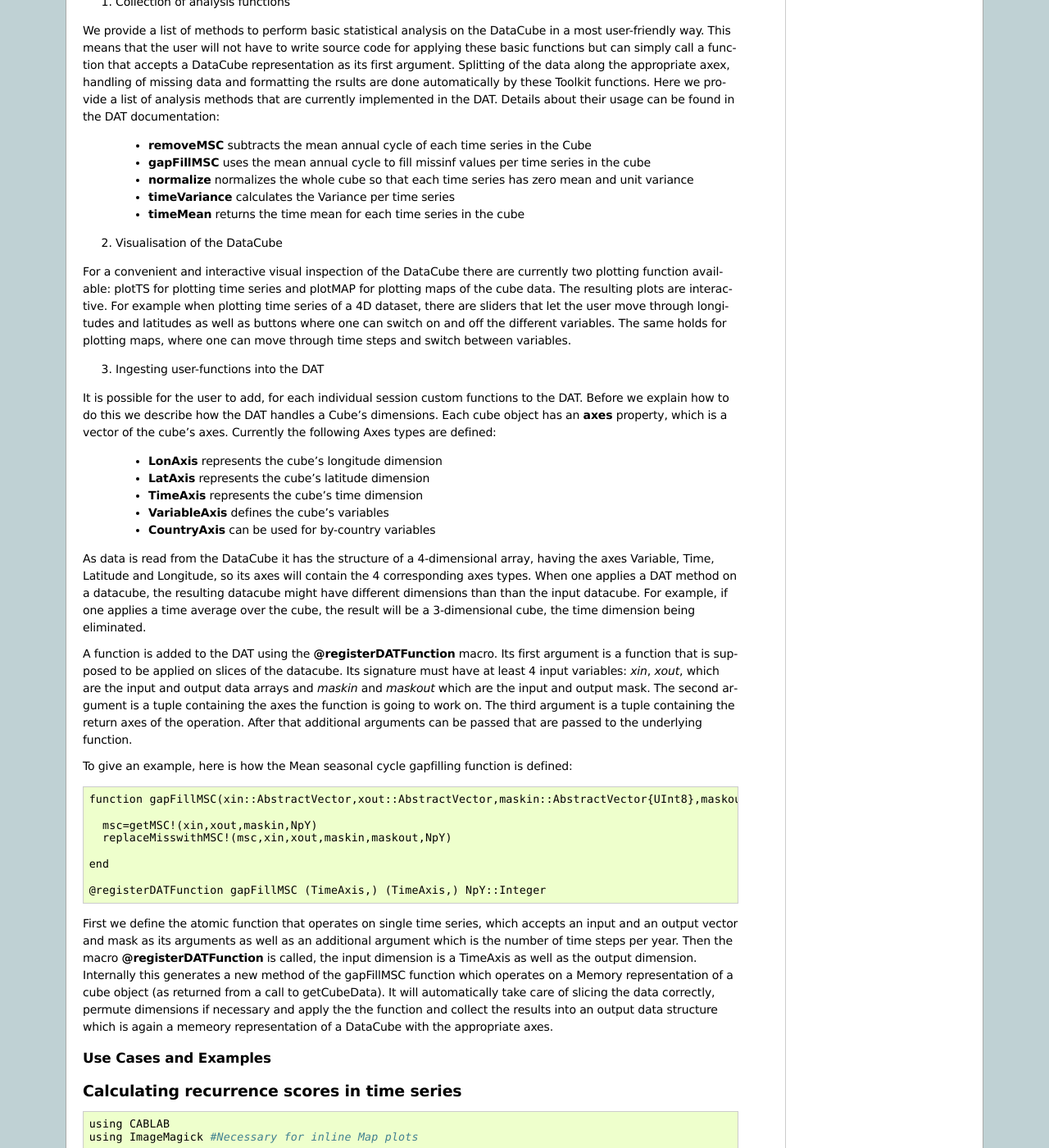
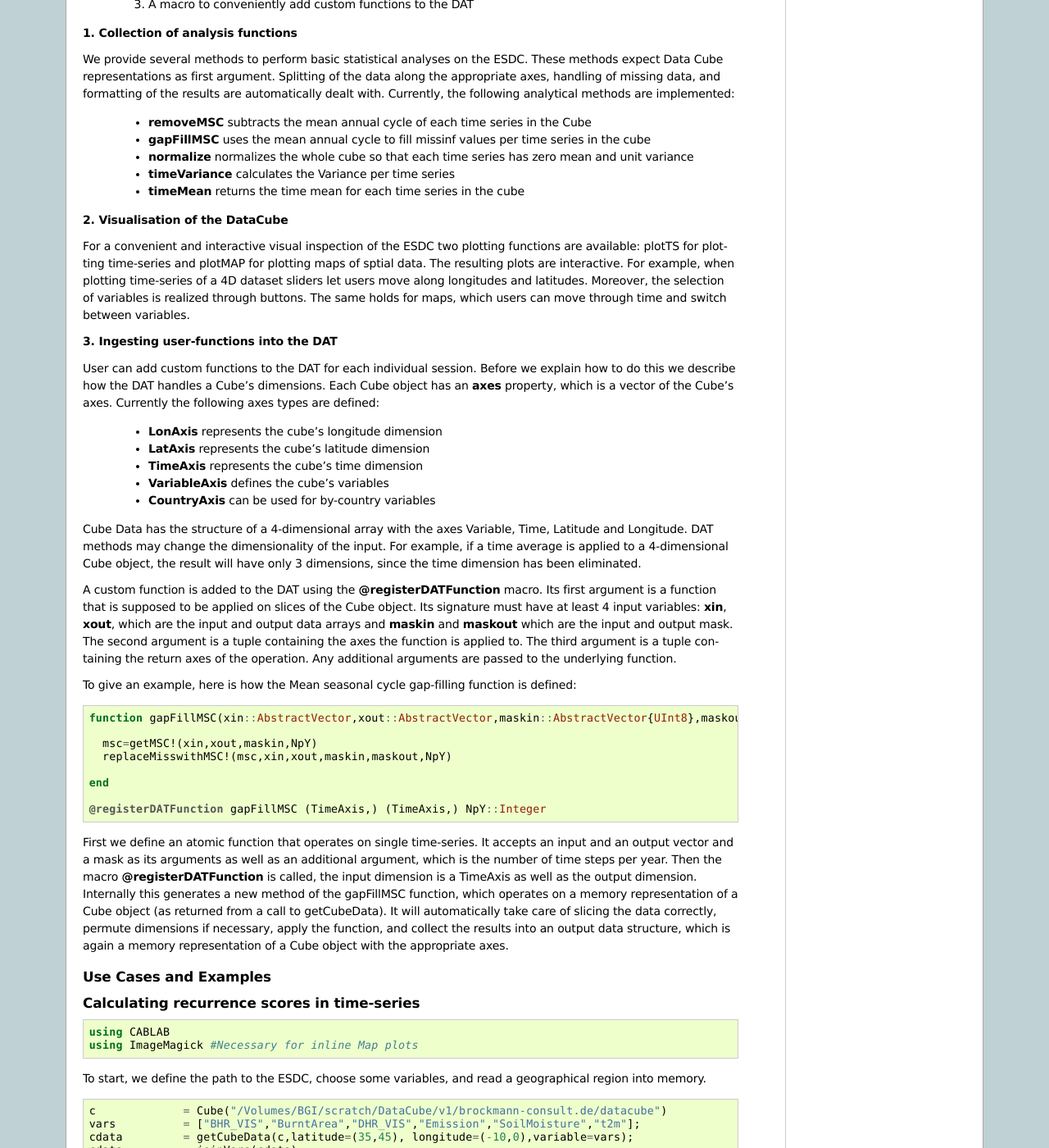
Before and after one commit to esa-esdl/esdl-core, a Sphinx documentation site: the page built from doc/cube_usage.rst, in a window 1280 px wide and 1400 px high, scrolled down 7176 px. Shown: the whole window at 82% size. Built offline with Sphinx 7.4.7, drawn with Linux system fonts in a browser that asks for light colours; some of the changed text lies outside the part shown.

Commit message:
Revised DAT part

```diff
--- a/doc/cube_usage.rst
+++ b/doc/cube_usage.rst
@@ -339,25 +339,31 @@ After successful opening the ESDC, chunks of data or the entire data set can be
 to retrieve different kind of subsets of the ESDC using the Data Access API in Python. The corresponding API for Julia is
 very similar and illustrated in the `Data Analytics Toolkit <cube_usage.html#data-analytics-toolkit>`_ section.
 
+
 **Get the cube's data**
 
+The get() method expects up to four arguments:
 
-get(variable=None, time=None, latitude=None, longitude=None)
+.. parsed-literal::
+    get(variable=None, time=None, latitude=None, longitude=None)
 
-**variable** an variable index or name or an iterable returning multiple
+with
+
+*variable:* a variable index or name or an iterable returning multiple
 of these (var1, var2, ...
 
-**time:** a single datetime.datetime object or a 2-element iterable
+*time:* a single datetime.datetime object or a 2-element iterable
 (time\_start, time\_end)
 
-**latitude:** a single latitude value or a 2-element iterable
+*latitude:* a single latitude value or a 2-element iterable
 (latitude\_start, latitude\_end)
 
-**longitude:** a single longitude value or a 2-element iterable
+*longitude:* a single longitude value or a 2-element iterable
 (longitude\_start, longitude\_end)
 
-**return:** a dictionary mapping variable names --> data arrays of
+*return:* a dictionary mapping variable names --> data arrays of
 dimension (time, latitude, longitude)
+
 
 **Getting a chunk of 1 variable, all available time steps, and 40 x 40 spatial grid points:**
 
@@ -421,22 +427,25 @@ Data Analytics Toolkit
 ----------------------
 
 In addition to the Data Access API which enables the user to conveniently read data from the file, we provide a Data Analytics Toolkit (DAT) to facilitate analysis and
-visualization of the Data Cube. The DAT is hosted on Github and is developed in close interaction with the scientific community. The CABLAB-consortium is leading and directly
-involved in the development of a toolkit for Python and the Julia programming language (https://github.com/CAB-LAB/CABLAB.jl).
+visualization of the ESDC. The DAT is hosted in `CABLAB's github repositiry <https://github.com/CAB-LAB/CABLAB.jl>`_ and is developed in close interaction with the scientific community.
+The CABLAB team is leading the development of the DAT for Python and Julia.
 
 
 Julia implementation of the DAT
 -------------------------------
 
-The current implementation of the Julia Data Anaytics toolkit consists mainly of 3 parts:
+The current implementation of the Julia Data Analytics toolkit consists of 3 parts:
 
-  1. A collection of time series and spatial analysis functions, that are easily applicable to data imported from the Data Cube.
-  2. Functions for visualizing time series and spatial maps of Cube Data.
-  3. A macro that lets a user add custom functions to the Toolkit
+  1. A collection of time-series and spatial analysis functions
+  2. Functions for visualizing time-series and spatial maps
+  3. A macro to conveniently add custom functions to the DAT
 
-1. Collection of analysis functions
+**1. Collection of analysis functions**
 
-We provide a list of methods to perform basic statistical analysis on the DataCube in a most user-friendly way. This means that the user will not have to write source code for applying these basic functions but can simply call a function that accepts a DataCube representation as its first argument. Splitting of the data along the appropriate axex, handling of missing data and formatting the rsults are done automatically  by these Toolkit functions. Here we provide a list of analysis methods that are currently implemented in the DAT. Details about their usage can be found in the DAT documentation:
+We provide several methods to perform basic statistical analyses on the ESDC.
+These methods expect Data Cube representations as first argument.
+Splitting of the data along the appropriate axes, handling of missing data, and formatting of the results
+are automatically dealt with. Currently, the following analytical methods are implemented:
 
   - **removeMSC** subtracts the mean annual cycle of each time series in the Cube
   - **gapFillMSC** uses the mean annual cycle to fill missinf values per time series in the cube
@@ -444,14 +453,20 @@ We provide a list of methods to perform basic statistical analysis on the DataCu
   - **timeVariance** calculates the Variance per time series
   - **timeMean** returns the time mean for each time series in the cube
 
-2. Visualisation of the DataCube
+**2. Visualisation of the DataCube**
 
-For a convenient and interactive visual inspection of the DataCube there are currently two plotting function available: plotTS for plotting time series and plotMAP for plotting maps of the cube data. The resulting plots are interactive. For example when plotting time series of a 4D dataset, there are sliders that let the user move through longitudes and latitudes as well as buttons where one can switch on and off the different variables. The same holds for plotting maps, where one can move through time steps and switch between variables.
+For a convenient and interactive visual inspection of the ESDC two plotting functions are available:
+plotTS for plotting time-series and plotMAP for plotting maps of sptial data.
+The resulting plots are interactive. For example, when plotting time-series of a 4D dataset
+sliders let users move along longitudes and latitudes. Moreover, the selection of variables is realized through buttons.
+The same holds for maps, which users can move through time and switch between variables.
 
-3. Ingesting user-functions into the DAT
+**3. Ingesting user-functions into the DAT**
 
-It is possible for the user to add, for each individual session custom functions to the DAT. Before we explain how to do this we describe how the DAT handles a Cube's dimensions.
-Each cube object has an **axes** property, which is a vector of the cube's axes. Currently the following Axes types are defined:
+User can add custom functions to the DAT for each individual session.
+Before we explain how to do this we describe how the DAT handles a Cube's dimensions.
+Each Cube object has an **axes** property, which is a vector of the Cube's axes.
+Currently the following axes types are defined:
 
   - **LonAxis** represents the cube's longitude dimension
   - **LatAxis** represents the cube's latitude dimension
@@ -459,12 +474,21 @@ Each cube object has an **axes** property, which is a vector of the cube's axes.
   - **VariableAxis** defines the cube's variables
   - **CountryAxis** can be used for by-country variables
 
-As data is read from the DataCube it has the structure of a 4-dimensional array, having the axes Variable, Time, Latitude and Longitude, so its axes will contain the 4 corresponding axes types.
-When one applies a DAT method on a datacube, the resulting datacube might have different dimensions than than the input datacube. For example, if one applies a time average over the cube, the result will be a 3-dimensional cube, the time dimension being eliminated.
+Cube Data has the structure of a 4-dimensional array with the axes Variable, Time, Latitude and Longitude.
+DAT methods may change the dimensionality of the input. For example, if a time average is applied to a 4-dimensional Cube object,
+the result will have only 3 dimensions, since the time dimension has been eliminated.
 
-A function is added to the DAT using the **@registerDATFunction** macro. Its first argument is a function that is supposed to be applied on slices of the datacube. Its signature must have at least 4 input variables: *xin*, *xout*, which are the input and output data arrays and *maskin* and *maskout* which are the input and output mask. The second argument is a tuple containing the axes the function is going to work on. The third argument is a tuple containing the return axes of the operation. After that additional arguments can be passed that are passed to the underlying function.
+A custom function is added to the DAT using the **@registerDATFunction** macro.
+Its first argument is a function that is supposed to be applied on slices of the Cube object.
+Its signature must have at least 4 input variables: **xin**, **xout**, which are the input and output data arrays
+and **maskin** and **maskout** which are the input and output mask.
+The second argument is a tuple containing the axes the function is applied to.
+The third argument is a tuple containing the return axes of the operation.
+Any additional arguments are passed to the underlying function.
 
-To give an example, here is how the Mean seasonal cycle gapfilling function is defined::
+To give an example, here is how the Mean seasonal cycle gap-filling function is defined:
+
+.. code:: Julia
 
     function gapFillMSC(xin::AbstractVector,xout::AbstractVector,maskin::AbstractVector{UInt8},maskout::AbstractVector{UInt8},NpY::Integer)
 
@@ -475,7 +499,15 @@ To give an example, here is how the Mean seasonal cycle gapfilling function is d
 
     @registerDATFunction gapFillMSC (TimeAxis,) (TimeAxis,) NpY::Integer
 
-First we define the atomic function that operates on single time series, which accepts an input and an output vector and mask as its arguments as well as an additional argument which is the number of time steps per year. Then the macro **@registerDATFunction** is called, the input dimension is a TimeAxis as well as the output dimension. Internally this generates a new method of the gapFillMSC function which operates on a Memory representation of a cube object (as returned from a call to getCubeData). It will automatically take care of slicing the data correctly, permute dimensions if necessary and apply the the function and collect the results into an output data structure which is again a memeory representation of a DataCube with the appropriate axes.
+
+First we define an atomic function that operates on single time-series.
+It accepts an input and an output vector and a mask as its arguments as well as an additional argument, which
+is the number of time steps per year. Then the macro **@registerDATFunction** is called, the input dimension
+is a TimeAxis as well as the output dimension. Internally this generates a new method of the gapFillMSC function,
+which operates on a memory representation of a Cube object (as returned from a call to getCubeData).
+It will automatically take care of slicing the data correctly, permute dimensions if necessary, apply
+the function, and collect the results into an output data structure, which is again a memory representation of a Cube object
+with the appropriate axes.
 
 
 Use Cases and Examples
@@ -484,7 +516,7 @@ Use Cases and Examples
 .. include:: story1.rst
 
 
-.. todo:: Responsible MPI!
+.. todo:: Add a second user story!  Responsible MPI!
 
 
 Constraints and Limitations
--- a/doc/story1.rst
+++ b/doc/story1.rst
@@ -1,16 +1,16 @@
 
-Calculating recurrence scores in time series
-============================================
+Calculating recurrence scores in time-series
+--------------------------------------------
 
-.. code:: python
+.. code:: julia
 
     using CABLAB
     using ImageMagick #Necessary for inline Map plots
 
-We define the path to the datacube, choose some variables and read a
+To start, we define the path to the ESDC, choose some variables, and read a
 geographical region into memory.
 
-.. code:: python
+.. code:: Julia
 
     c             = Cube("/Volumes/BGI/scratch/DataCube/v1/brockmann-consult.de/datacube")
     vars          = ["BHR_VIS","BurntArea","DHR_VIS","Emission","SoilMoisture","t2m"];
@@ -33,9 +33,8 @@ processing steps are applied:
     cube_normalized = normalize(cube_anomalies);
     scores          = recurrences!(cube_normalized,500.0,5,zeros(Float32,506,506));
 
-Here follow some interactive time series plots of the different
-variables, anomalies, and the resulting scores. 3 Extreme events would
-be detected here.
+The results can be visualized by interactive time-series plots of the different
+variables, anomalies, and recurrence scores. In this example, three extreme events are detected.
 
 .. code:: julia
 
```
Also changed, not shown: other parts of doc/story1.rst (+3 -3 lines), doc/annex.rst (+5 -5 lines).
